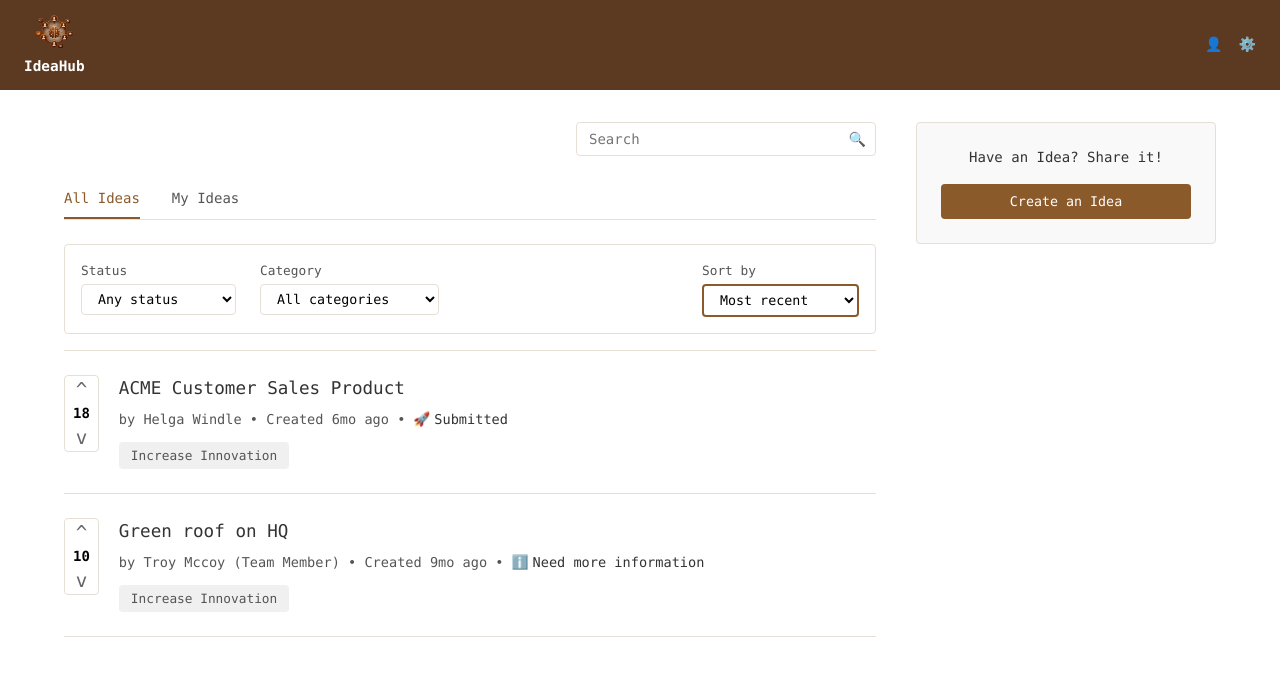
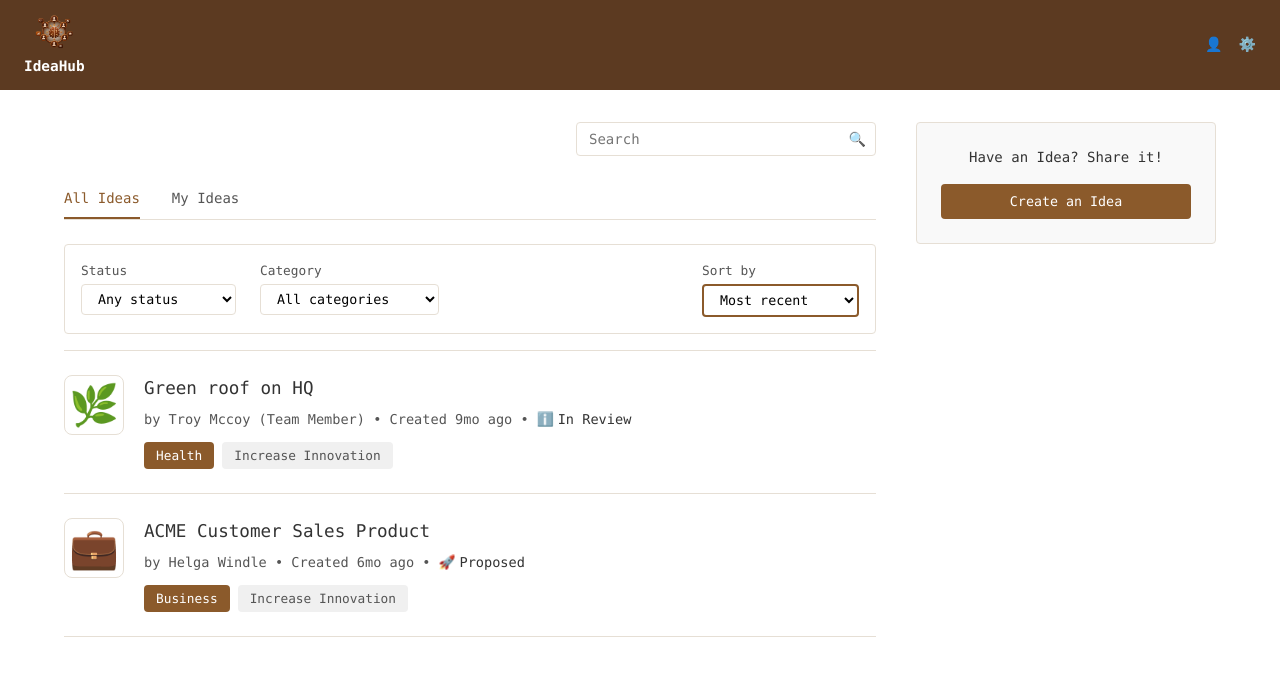
Before and after one commit to Njela/Ideahub, a Next.js app: page / in a window 1280 px wide. Shown: the top 676 px of the page. Built offline with nearby package versions, Linux system fonts and the light colour scheme.

Commit message:
feat: implement dropdown filters and relative icons for ideas

```diff
--- a/app/page.tsx
+++ b/app/page.tsx
@@ -9,8 +9,10 @@ const IDEAS_DATA = [
     title: "ACME Customer Sales Product",
     author: "Helga Windle",
     created: "6mo ago",
-    statusText: "Submitted",
+    statusText: "Proposed",
     statusIcon: "🚀",
+    category: "Business",
+    icon: "💼",
     votes: 18,
     tags: ["Increase Innovation"]
   },
@@ -19,8 +21,10 @@ const IDEAS_DATA = [
     title: "Green roof on HQ",
     author: "Troy Mccoy (Team Member)",
     created: "9mo ago",
-    statusText: "Need more information",
+    statusText: "In Review",
     statusIcon: "ℹ️",
+    category: "Health",
+    icon: "🌿",
     votes: 10,
     tags: ["Increase Innovation"]
   }
@@ -29,22 +33,34 @@ const IDEAS_DATA = [
 export default function Home() {
   const [searchQuery, setSearchQuery] = useState("");
   const [activeTab, setActiveTab] = useState("All Ideas");
+  const [statusFilter, setStatusFilter] = useState("Any status");
+  const [categoryFilter, setCategoryFilter] = useState("All categories");
+  const [sortBy, setSortBy] = useState("Most recent");
 
   // Mock current user for demonstration purposes
   const CURRENT_USER = "Helga Windle";
 
   const filteredIdeas = IDEAS_DATA.filter((idea) => {
     // 1. Filter by Tab
-    if (activeTab === "My Ideas" && idea.author !== CURRENT_USER) {
-      return false;
-    }
+    if (activeTab === "My Ideas" && idea.author !== CURRENT_USER) return false;
 
-    // 2. Filter by Search Query
+    // 2. Filter by Status
+    if (statusFilter !== "Any status" && idea.statusText !== statusFilter) return false;
+
+    // 3. Filter by Category
+    if (categoryFilter !== "All categories" && idea.category !== categoryFilter) return false;
+
+    // 4. Filter by Search Query
     const matchesSearch =
       idea.title.toLowerCase().includes(searchQuery.toLowerCase()) ||
       idea.author.toLowerCase().includes(searchQuery.toLowerCase());
 
     return matchesSearch;
+  }).sort((a, b) => {
+    if (sortBy === "Oldest") {
+      return a.id - b.id; // Using ID as proxy for age
+    }
+    return b.id - a.id; // Most recent
   });
 
   return (
@@ -80,7 +96,7 @@ export default function Home() {
         <div className="filters-bar">
           <div className="filter-group">
             <label>Status</label>
-            <select>
+            <select value={statusFilter} onChange={(e) => setStatusFilter(e.target.value)}>
               <option>Any status</option>
               <option>Proposed</option>
               <option>In Review</option>
@@ -92,7 +108,7 @@ export default function Home() {
           </div>
           <div className="filter-group">
             <label>Category</label>
-            <select>
+            <select value={categoryFilter} onChange={(e) => setCategoryFilter(e.target.value)}>
               <option>All categories</option>
               <option>Business</option>
               <option>Technology</option>
@@ -103,7 +119,7 @@ export default function Home() {
           </div>
           <div className="filter-group sort-by">
             <label>Sort by</label>
-            <select>
+            <select value={sortBy} onChange={(e) => setSortBy(e.target.value)}>
               <option>Most recent</option>
               <option>Oldest</option>
             </select>
@@ -118,10 +134,8 @@ export default function Home() {
           <ul className="idea-list">
             {filteredIdeas.map((idea) => (
               <li className="idea-item" key={idea.id}>
-                <div className="vote-box">
-                  <button className="vote-btn">^</button>
-                  <span className="vote-count">{idea.votes}</span>
-                  <button className="vote-btn">v</button>
+                <div style={{ width: '60px', height: '60px', display: 'flex', alignItems: 'center', justifyContent: 'center', fontSize: '2.5rem', background: 'var(--bg)', border: '1px solid var(--line)', borderRadius: '8px', flexShrink: 0 }}>
+                  {idea.icon}
                 </div>
                 <div className="idea-details">
                   <h3><Link href={`/ideas/${idea.id}`} style={{textDecoration: 'none', color: 'inherit'}}>{idea.title}</Link></h3>
@@ -129,6 +143,7 @@ export default function Home() {
                     by {idea.author} • Created {idea.created} • <span className="status"><span className="status-icon">{idea.statusIcon}</span> {idea.statusText}</span>
                   </div>
                   <div className="idea-tags">
+                    <span className="tag" style={{ background: 'var(--accent)', color: 'var(--bg)' }}>{idea.category}</span>
                     {idea.tags.map(tag => (
                       <span className="tag" key={tag}>{tag}</span>
                     ))}
```
